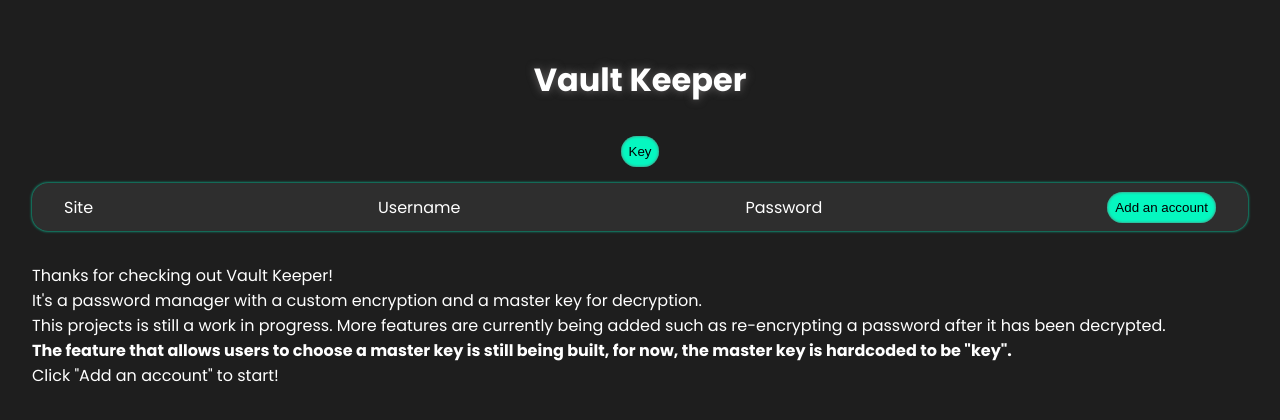
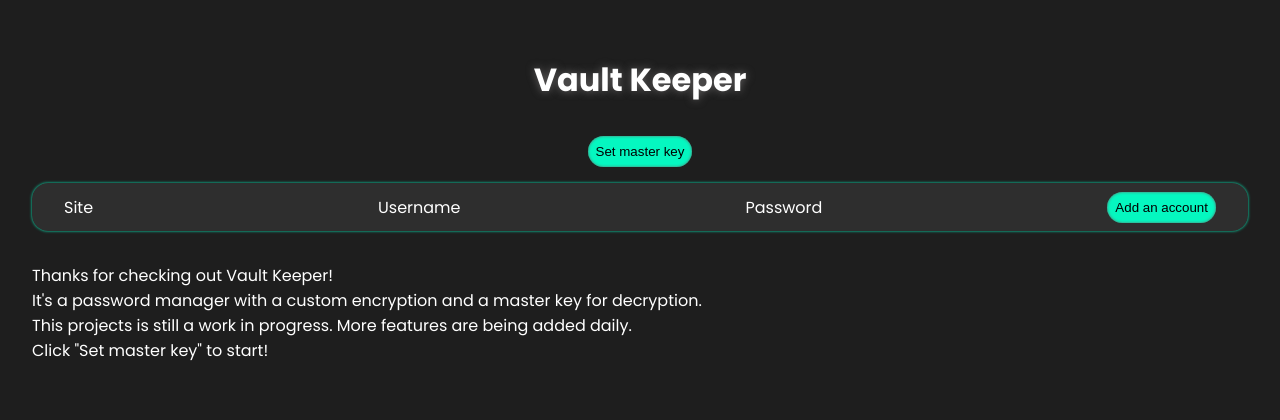
Before and after one commit to RD2P/vaultkeeper, a React (Vite) app: page / in a window 1280 px wide. Shown: the top 420 px of the page. Built offline with nearby package versions, Linux system fonts and the light colour scheme.

Commit message:
Ammended user note and renamed set master key button

```diff
--- a/src/App.jsx
+++ b/src/App.jsx
@@ -97,7 +97,7 @@ function App() {
       <div className="container">
         <h1 className="page-title">Vault Keeper</h1>
 
-        <button className="keyButton" onClick={handleKeyButton}>Key</button>
+        <button className="keyButton" onClick={handleKeyButton}>Set master key</button>
 
         {showKeyInput && <KeyInput handleKeyInput={handleKeyInput}/>}
 
@@ -114,9 +114,9 @@ function App() {
         <div className="note-container">
           <p className="note">Thanks for checking out Vault Keeper!</p>
           <p>It's a password manager with a custom encryption and a master key for decryption.</p>
-          <p>This projects is still a work in progress. More features are currently being added such as re-encrypting a password after it has been decrypted.</p>
-          <p><strong>The feature that allows users to choose a master key is still being built, for now, the master key is hardcoded to be "key".</strong></p>
-          <p>Click "Add an account" to start!</p>
+          <p>This projects is still a work in progress. More features are being added daily.</p>
+
+          <p>Click "Set master key" to start!</p>
         </div>
       </div>
     </>
```
